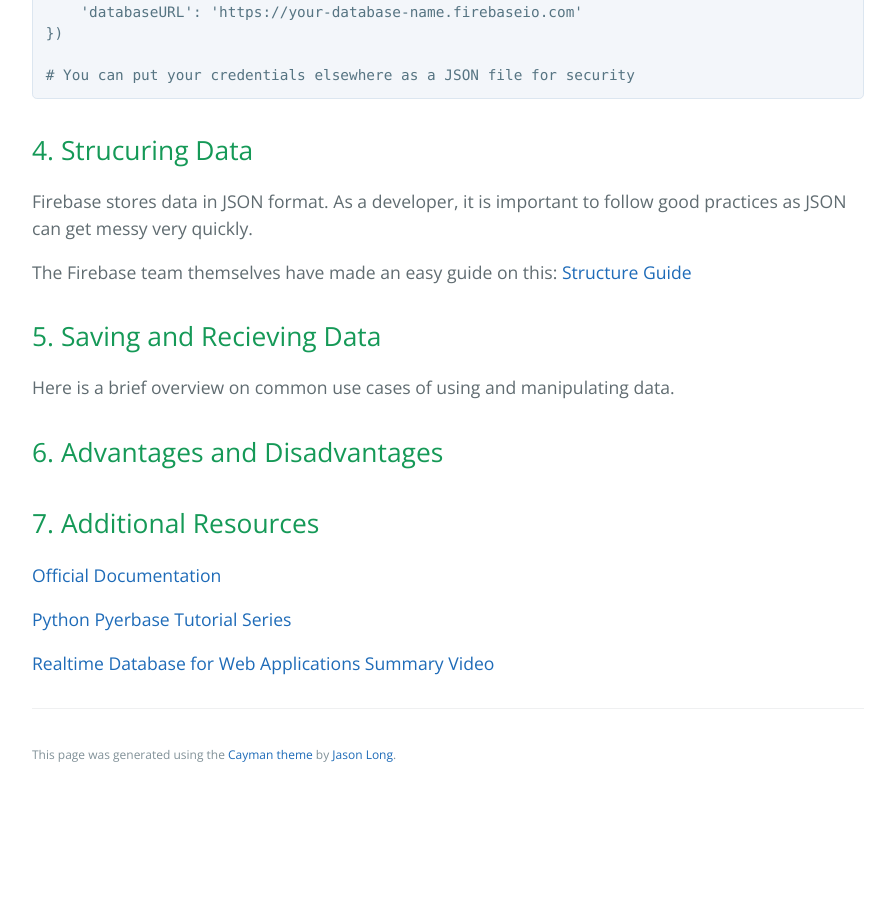
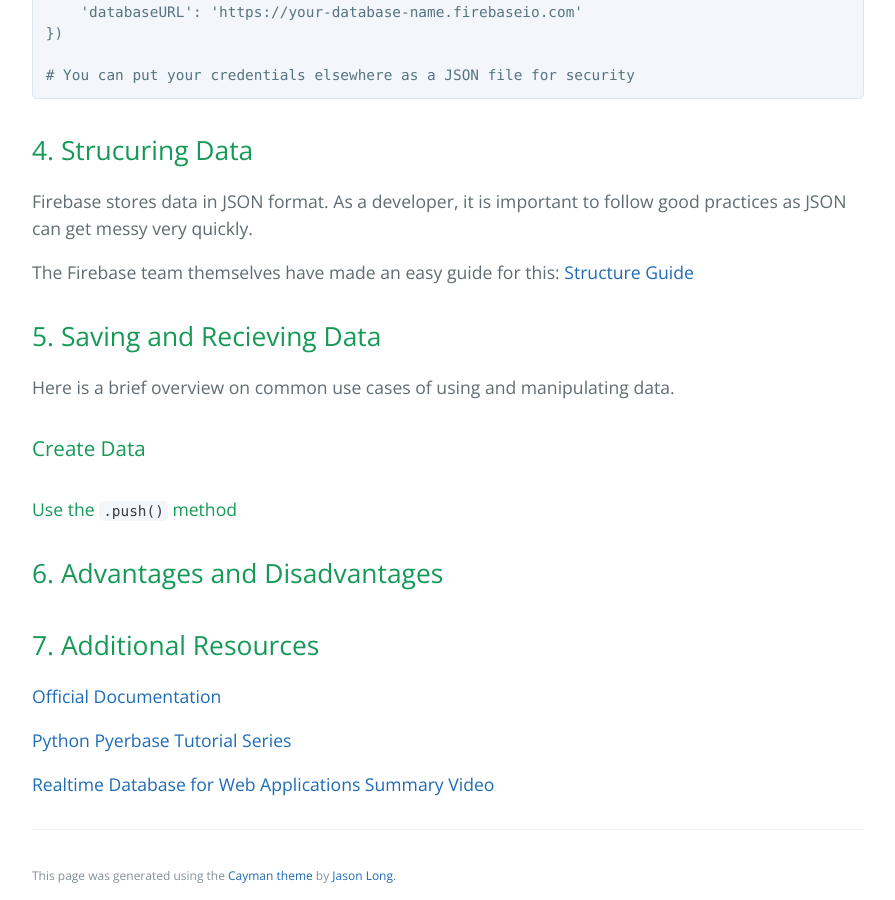
Before and after one commit to learning-software-engineering/learning-software-engineering.github.io, a Jekyll site: the page built from Topics/Tech_Stacks/Firebase_Realtime_Database.md, in a window 1280 px wide and 900 px high, scrolled down 1953 px. Shown: the whole window, without its empty margins (192-1087 px from the left). Built offline with Jekyll 4.4.1, drawn with Linux system fonts in a browser that asks for light colours; our own code applies the rules of GitHub Pages for plain Markdown files; before the commit the page ends 2750 px from its top, so only the background shows below that.

Commit message:
test code in sentence

````diff
--- a/Topics/Tech_Stacks/Firebase_Realtime_Database.md
+++ b/Topics/Tech_Stacks/Firebase_Realtime_Database.md
@@ -56,12 +56,14 @@
 ## 4. Strucuring Data
 Firebase stores data in JSON format. As a developer, it is important to follow good practices as JSON can get messy very quickly.
 
-The Firebase team themselves have made an easy guide on this: [Structure Guide](https://firebase.google.com/docs/database/admin/structure-data)
+The Firebase team themselves have made an easy guide for this: [Structure Guide](https://firebase.google.com/docs/database/admin/structure-data)
 
 ## 5. Saving and Recieving Data
 
 Here is a brief overview on common use cases of using and manipulating data.
 
+### Create Data
+#### Use the ```.push()``` method
 
 ## 6. Advantages and Disadvantages
 
````
